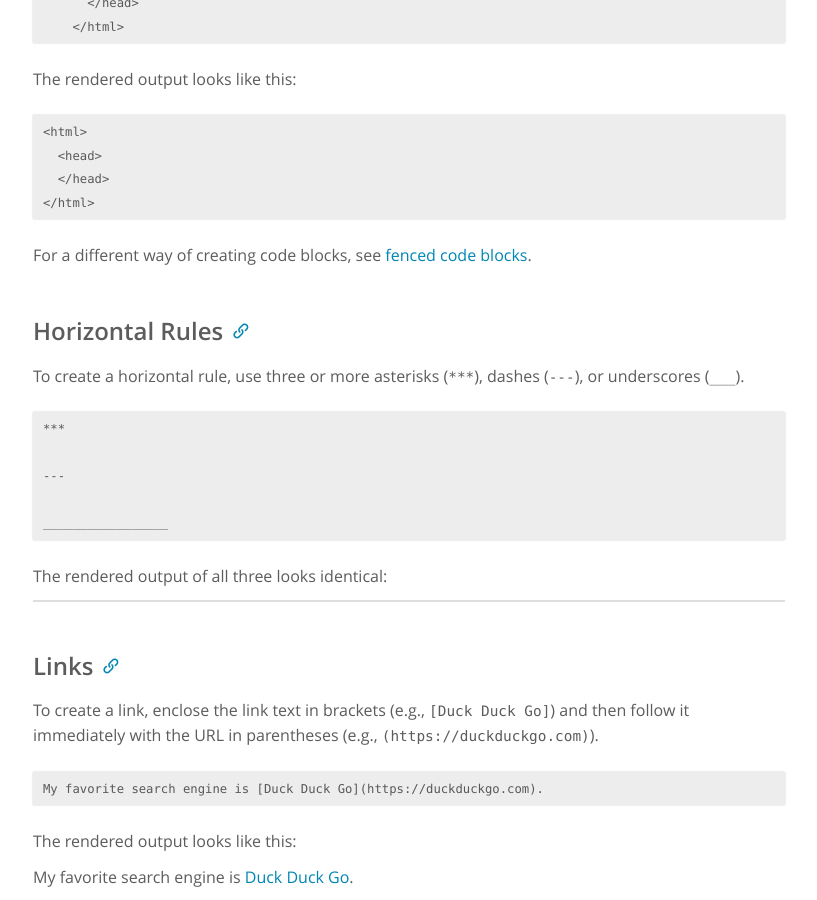
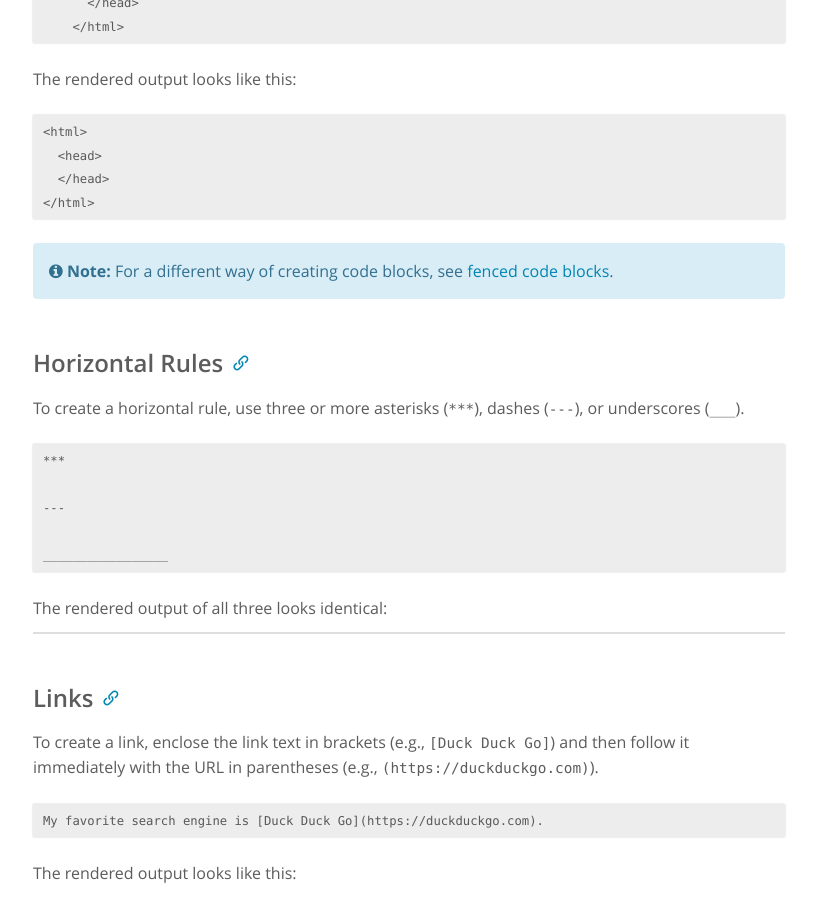
Before and after one commit to mattcone/markdown-guide, a Jekyll site: the page built from index.md, in a window 1280 px wide and 900 px high, scrolled down 14400 px. Shown: the whole window, without its empty margins (231-1048 px from the left). Built offline with Jekyll 4.4.1, drawn with Linux system fonts in a browser that asks for light colours.

Commit message:
Put the link to fenced code blocks in a note box

```diff
--- a/_content/basic-syntax/code.md
+++ b/_content/basic-syntax/code.md
@@ -30,4 +30,6 @@ The rendered output looks like this:
       </head>
     </html>
 
-For a different way of creating code blocks, see [fenced code blocks](#fenced-code-blocks).
+<div class="alert alert-info">
+  <i class="fa fa-info-circle" aria-hidden="true"></i> <strong>Note:</strong> For a different way of creating code blocks, see <a href="#fenced-code-blocks">fenced code blocks</a>.
+</div>
```
